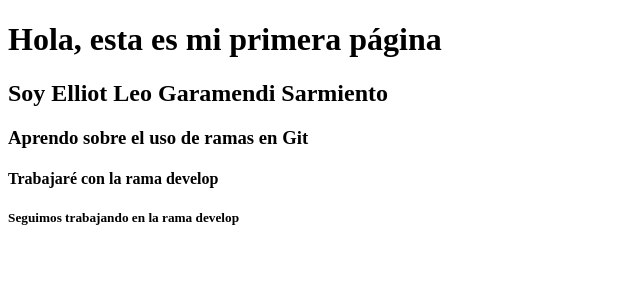
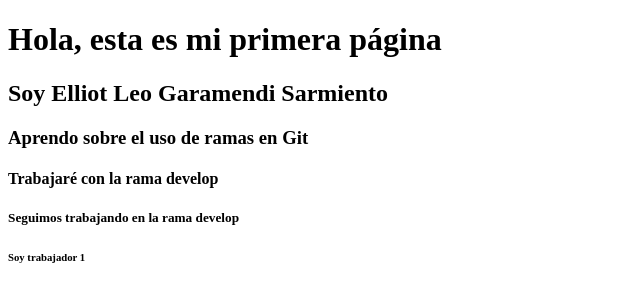
Before and after one commit to elliotgaramendi/learning-git, a plain HTML site: page index.html in a window 1280 px wide. Shown: the full height of the page, 0-640 px from the left. Drawn offline with Linux system fonts and the light colour scheme.

Commit message:
Agregué mi párrafo

```diff
--- a/index.html
+++ b/index.html
@@ -11,5 +11,6 @@
     <h3>Aprendo sobre el uso de ramas en Git</h3>
     <h4>Trabajaré con la rama develop</h4>
     <h5>Seguimos trabajando en la rama develop</h5>
+    <h6>Soy trabajador 1</h6>
 </body>
 </html>
```
